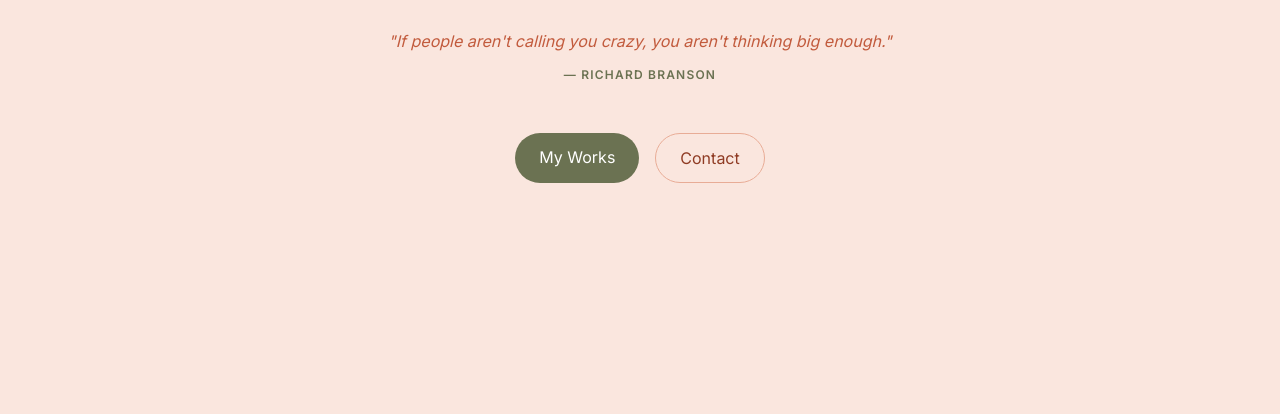
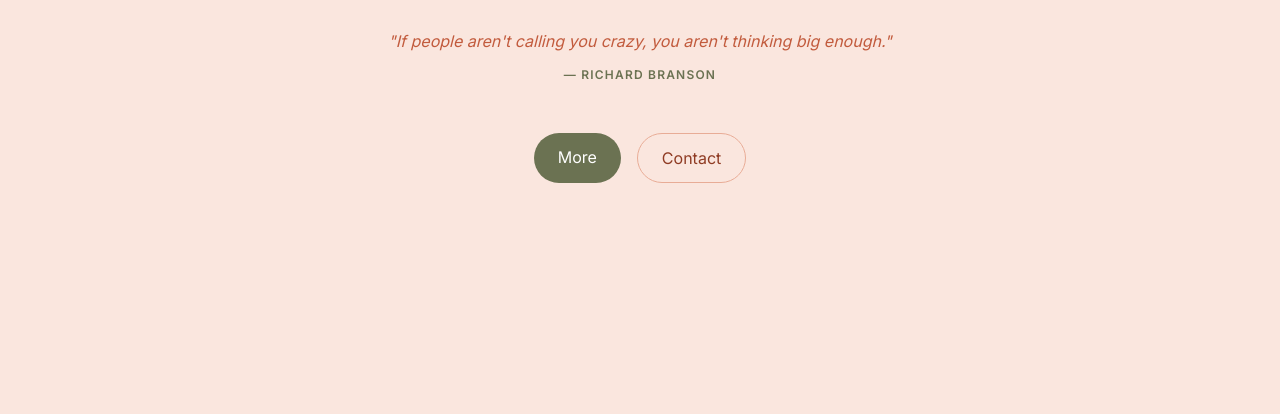
Before and after one commit to abstruse020/portfolio, an Astro site: page / in a window 1280 px wide. Shown: the part 386-800 px from the top of the page. Built offline with nearby package versions, Linux system fonts and the light colour scheme; Astro itself is replaced by a stand-in of ours.

Commit message:
change button from my work to more #about

```diff
--- a/src/components/astro/sections/Hero.astro
+++ b/src/components/astro/sections/Hero.astro
@@ -36,10 +36,10 @@
     <AnimatedSection delay={0.4}>
       <div class="flex justify-center gap-4">
         <a
-          href="#projects"
+          href="#about"
           class="px-6 py-3 bg-accent-500 dark:bg-accent-600 text-white dark:text-primary-100 rounded-full hover:bg-accent-600 dark:hover:bg-accent-500 transition-colors"
         >
-          My Works
+          More
         </a>
         <a
           href="#contact"
```
